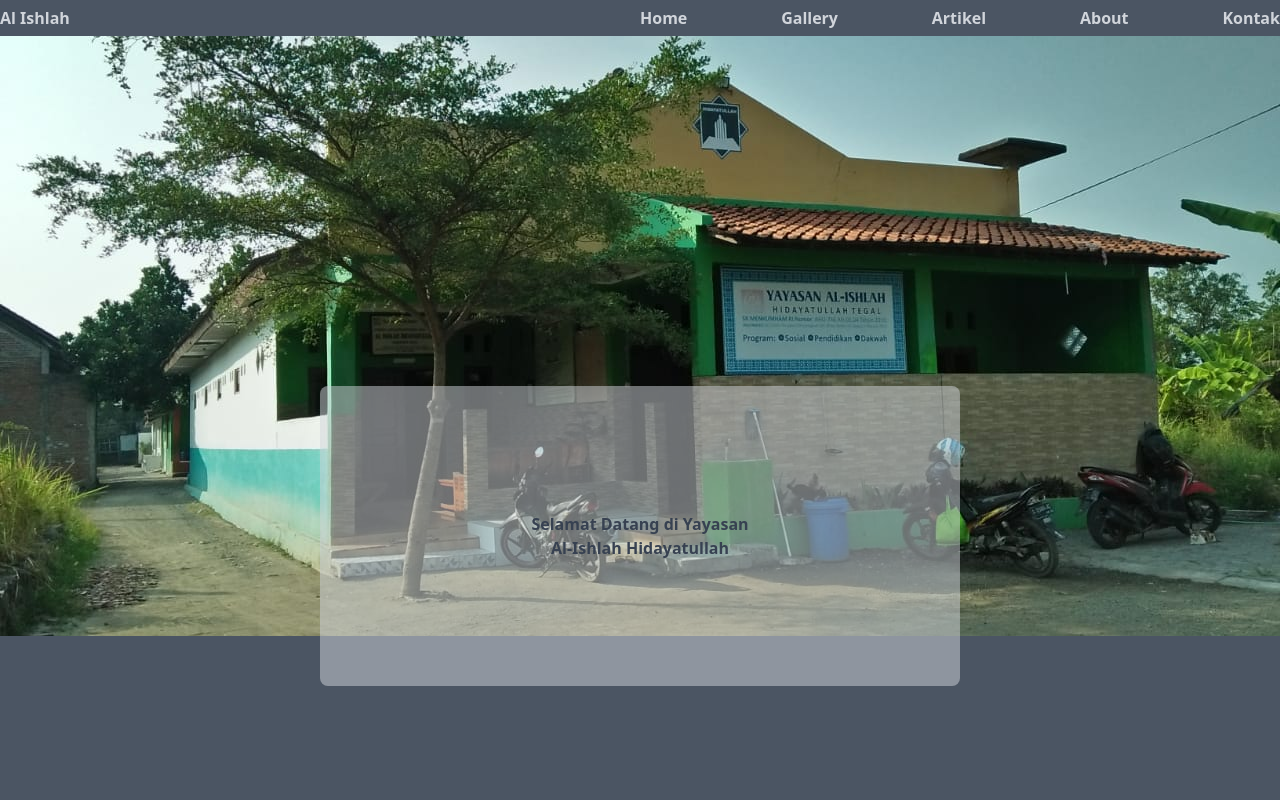
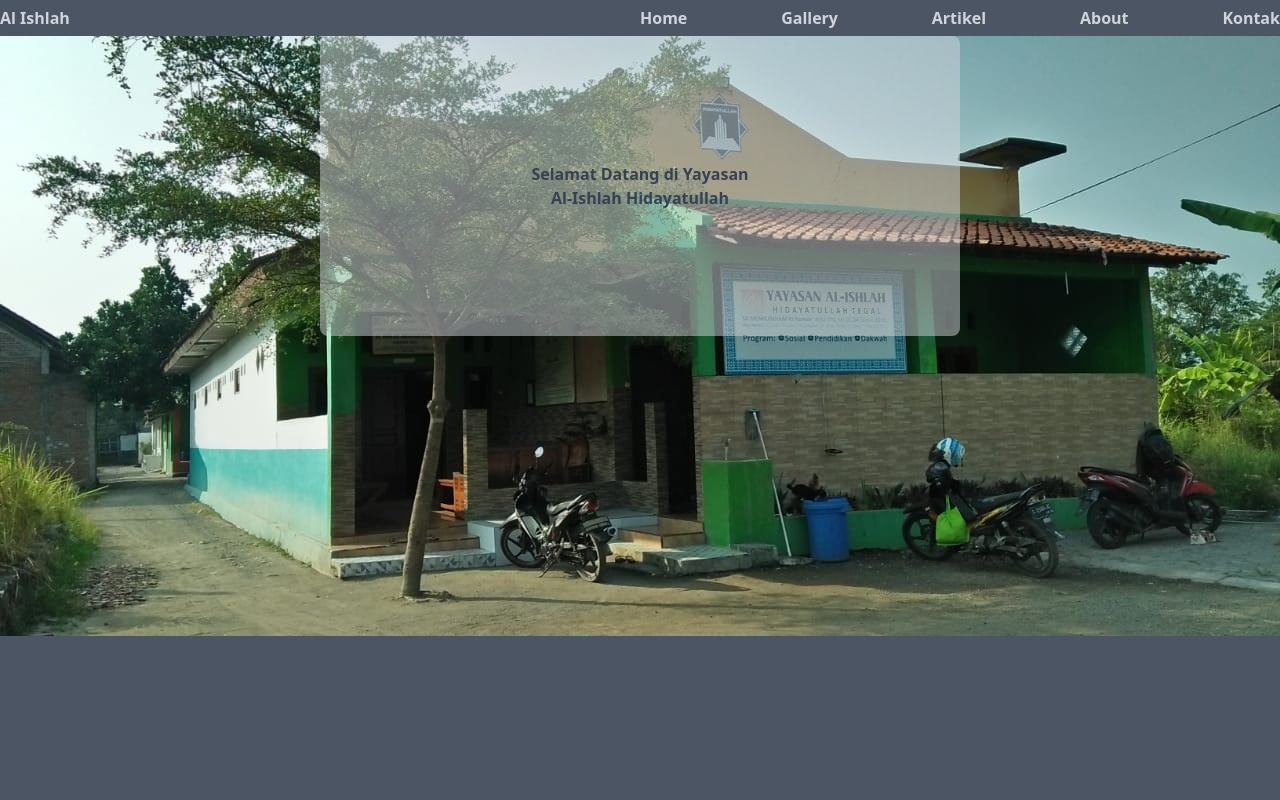
Before and after one commit to Masagusrifai08/alishlah.github.io, a plain HTML site: page index.html in a window 1280 px wide. Shown: the top 800 px of the page. Drawn offline with nearby package versions, Linux system fonts and the light colour scheme.

Commit message:
index.html

```diff
--- a/index.html
+++ b/index.html
@@ -42,7 +42,7 @@
             </ul>
         </nav>
         <div class="hero h-3/4 sm:h-90 w-screen" style="background-image: url('gmb/1.jpeg'); background-size: cover; background-position: center;">
-            <div class="gmb main bg-gray-300 bg-opacity-50 rounded-lg w-3/4 sm:w-1/2 h-1/2 mx-auto flex justify-center items-center relative bottom-[-320px] sm:bottom-[-350px]">
+            <div class="gmb main bg-gray-300 bg-opacity-50 rounded-lg w-3/4 sm:w-1/2 h-1/2 mx-auto flex justify-center items-center">
                 <h1 class="text-center font-bold text-gray-700">Selamat Datang di Yayasan <br> Al-Ishlah Hidayatullah</h1>
             </div>
 
```
